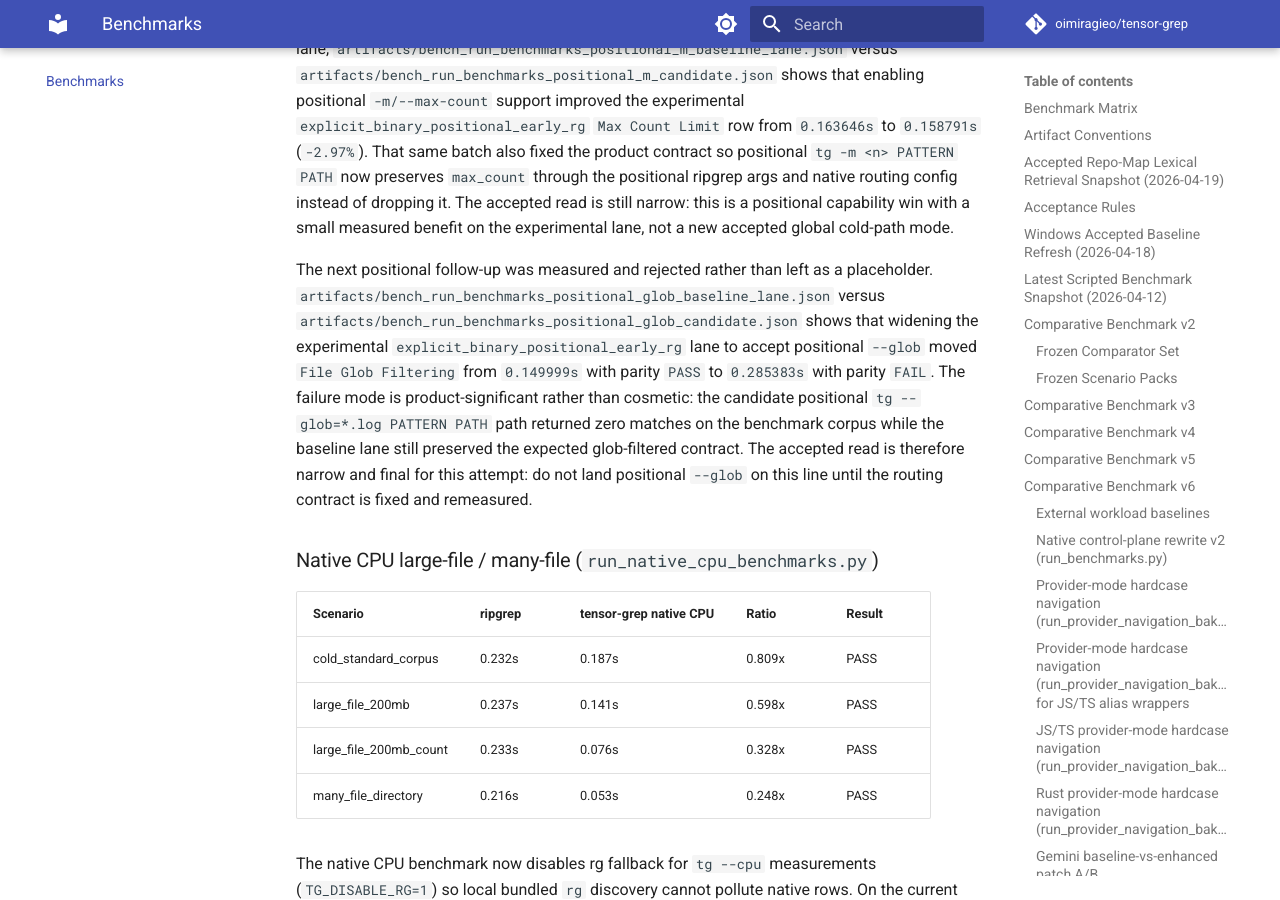
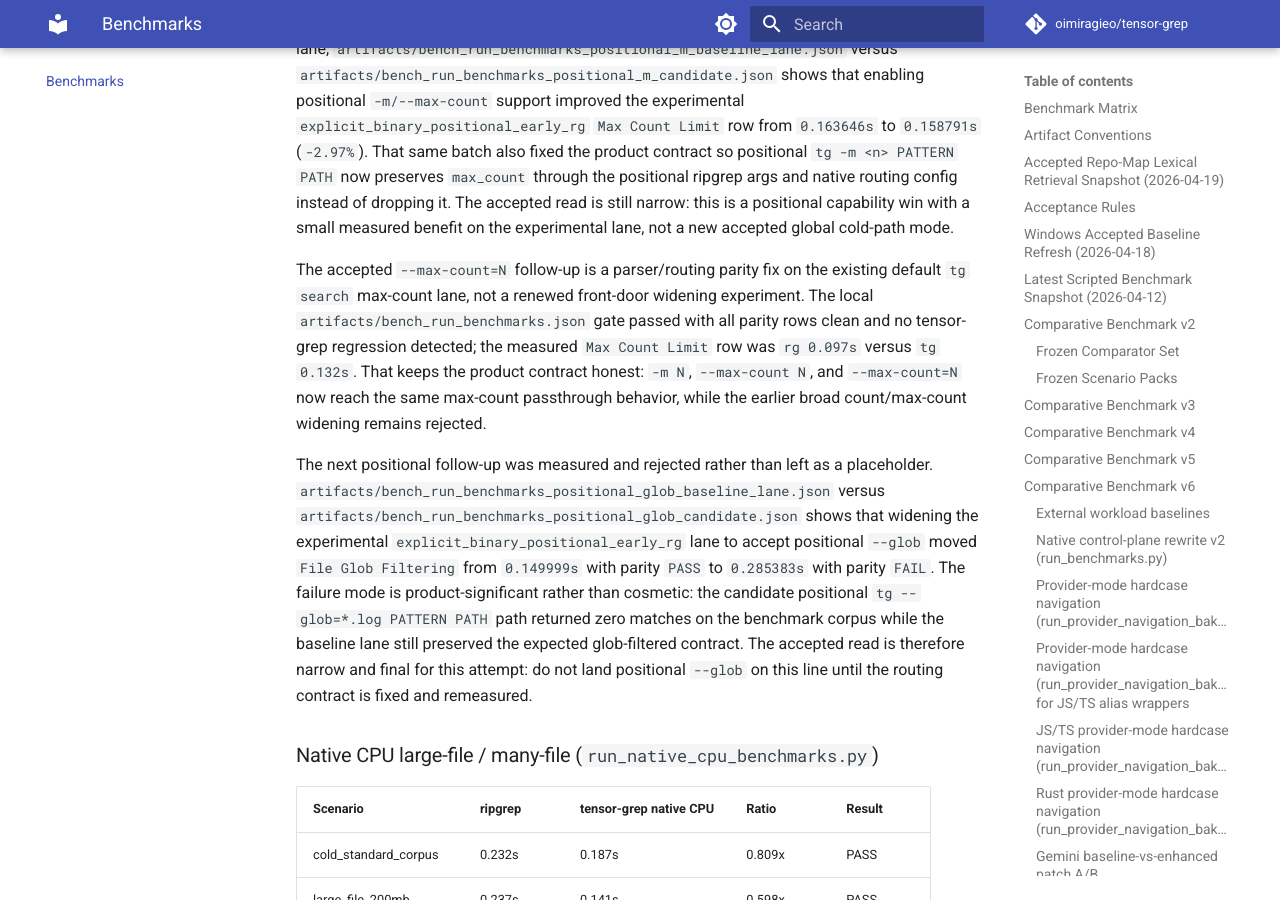
Before and after one commit to oimiragieo/tensor-grep, an MkDocs documentation site: the page built from docs/benchmarks.md, in a window 1280 px wide and 900 px high, scrolled down 15255 px. Built offline with MkDocs 1.6.1 and Material for MkDocs 9.7.7, drawn with Linux system fonts in a browser that asks for light colours; comment, search, counter and statistics services are not loaded; some of the changed text lies outside the part shown.

Commit message:
fix: route equals max-count through search frontdoor

```diff
--- a/docs/benchmarks.md
+++ b/docs/benchmarks.md
@@ -410,6 +410,14 @@
 this is a positional capability win with a small measured benefit on the experimental lane, not a
 new accepted global cold-path mode.
 
+The accepted `--max-count=N` follow-up is a parser/routing parity fix on the existing default
+`tg search` max-count lane, not a renewed front-door widening experiment. The local
+`artifacts/bench_run_benchmarks.json` gate passed with all parity rows clean and no tensor-grep
+regression detected; the measured `Max Count Limit` row was `rg 0.097s` versus `tg 0.132s`.
+That keeps the product contract honest: `-m N`, `--max-count N`, and `--max-count=N` now reach
+the same max-count passthrough behavior, while the earlier broad count/max-count widening remains
+rejected.
+
 The next positional follow-up was measured and rejected rather than left as a placeholder.
 `artifacts/bench_run_benchmarks_positional_glob_baseline_lane.json` versus
 `artifacts/bench_run_benchmarks_positional_glob_candidate.json` shows that widening the
@@ -550,7 +558,7 @@
 
 Operational note: the fixed-string row depends on the benchmark extras (`stringzilla`). The CI `benchmark-regression` job still installs `.[bench,dev]` and runs `run_hot_query_benchmarks.py`, while local one-off runs can now use the smaller `.[bench]` contract directly (`uv pip install -e ".[bench]"` or `uv run --extra bench python benchmarks/run_hot_query_benchmarks.py`). When that dependency is absent, the benchmark records an explicit `SKIP` row with an install hint instead of crashing.
 
-For the cold-path roadmap, the next two targets stay narrow and evidence-first:
+For the cold-path roadmap, the next targets stay narrow and evidence-first:
 
-- first, reduce `--max-count` startup overhead without reopening the broader launcher rewrite
-- second, investigate the remaining `Case-Insensitive`, `Regex`, `File Glob Filtering`, and `Word Boundary` cold-path gaps without retrying the already-rejected broader default-front-door widening
+- keep max-count work limited to parser/routing parity or a cleaner benchmark design, not broad count/max-count front-door widening
+- investigate the remaining `Count Matches`, `Case-Insensitive`, `Regex`, `File Glob Filtering`, and `Word Boundary` cold-path gaps without retrying the already-rejected broader default-front-door widening
```
Also changed, not shown: README.md (+1 -1 lines), docs/PAPER.md (+2 -0 lines), 1 other file.
